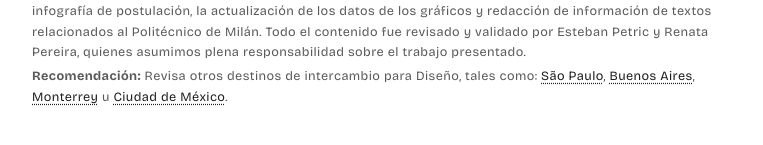
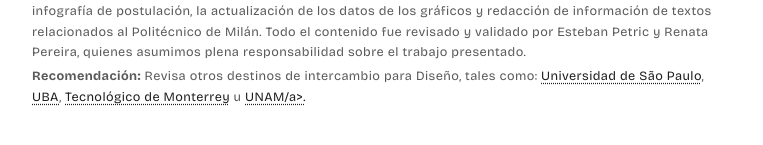
Before and after one commit to Bastich03/Clase_15, a plain HTML site: page index.html in a window 1280 px wide. Shown: the part 7296-7441 px from the top of the page, without its empty margins (258-1021 px from the left). Drawn offline with nearby package versions, Linux system fonts and the light colour scheme.

Commit message:
Update index.html

```diff
--- a/index.html
+++ b/index.html
@@ -268,12 +268,12 @@
                     </dd>
                     <dd>
                         <em>Recomendación:</em> Revisa otros destinos de intercambio para Diseño, tales como:
-                        <a href="https://carolmabel.github.io/evaluacion-final/" target="_blank" rel="noopener">São Paulo</a>,
+                        <a href="https://carolmabel.github.io/evaluacion-final/" target="_blank" rel="noopener">Universidad de São Paulo</a>,
                         <a href="agentumin.github.io/examen/" target="_blank" rel="noopener"
-                            >Buenos Aires</a
+                            >UBA</a
                         >,
-                        <a href="https://emipereda.github.io/Entrega_Final/" target="_blank" rel="noopener">Monterrey</a> u
-                        <a href="https://ctalinaaz.github.io/TRONCAL_EVALUACION_FINAL/" target="_blank" rel="noopener">Ciudad de México</a>.
+                        <a href="https://emipereda.github.io/Entrega_Final/" target="_blank" rel="noopener">Tecnológico de Monterrey</a> u
+                        <a href="https://ctalinaaz.github.io/TRONCAL_EVALUACION_FINAL/" target="_blank" rel="noopener">UNAM/a>.
                     </dd>
                 </dl>
             </div>
```
